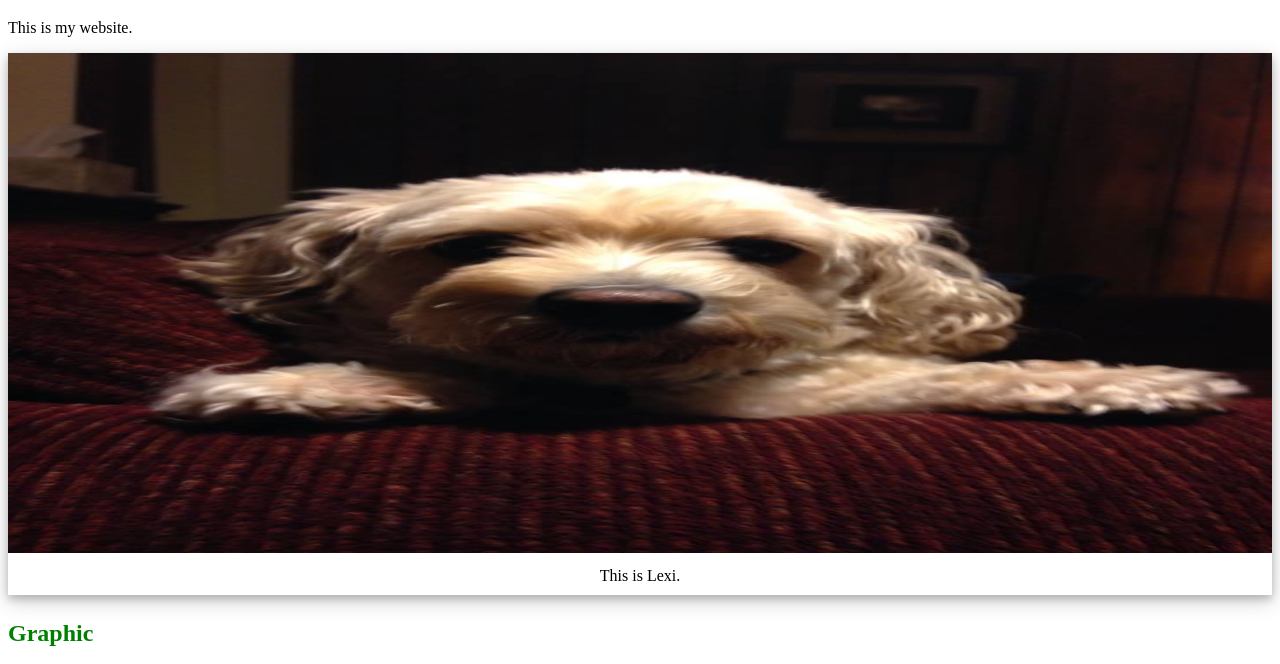
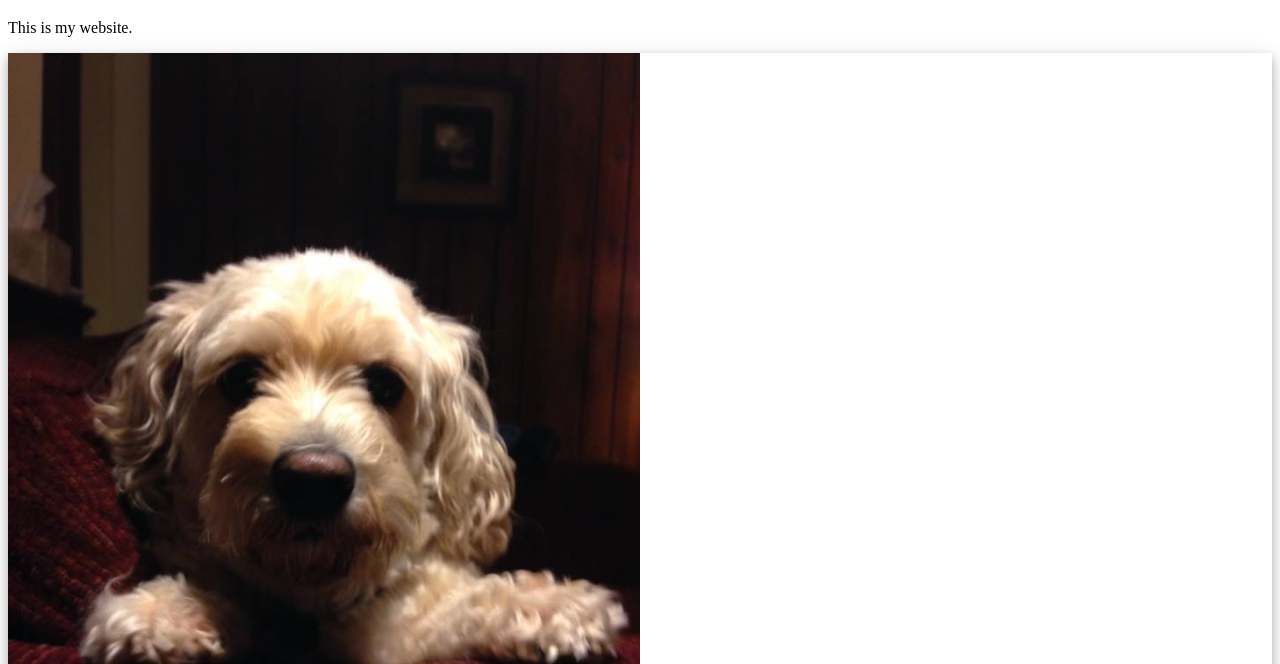
Before and after one commit to alisonkwork/alison_test, a plain HTML site: page index.html in a window 1280 px wide. Shown: the part 61-725 px from the top of the page. Drawn offline with Linux system fonts and the light colour scheme.

Commit message:
Changed width of image

```diff
--- a/index.html
+++ b/index.html
@@ -27,7 +27,7 @@ div.container {
     <h1>Hi, I'm Alison!</h1>
     <p>This is my website.</p>
     <div class="polaroid">
-        <img src="img_5592.jpg" height="500" style="width:100%"/>
+        <img src="img_5592.jpg" style="width:50%"/>
         <div class="container">
             This is Lexi.
         </div>
```
